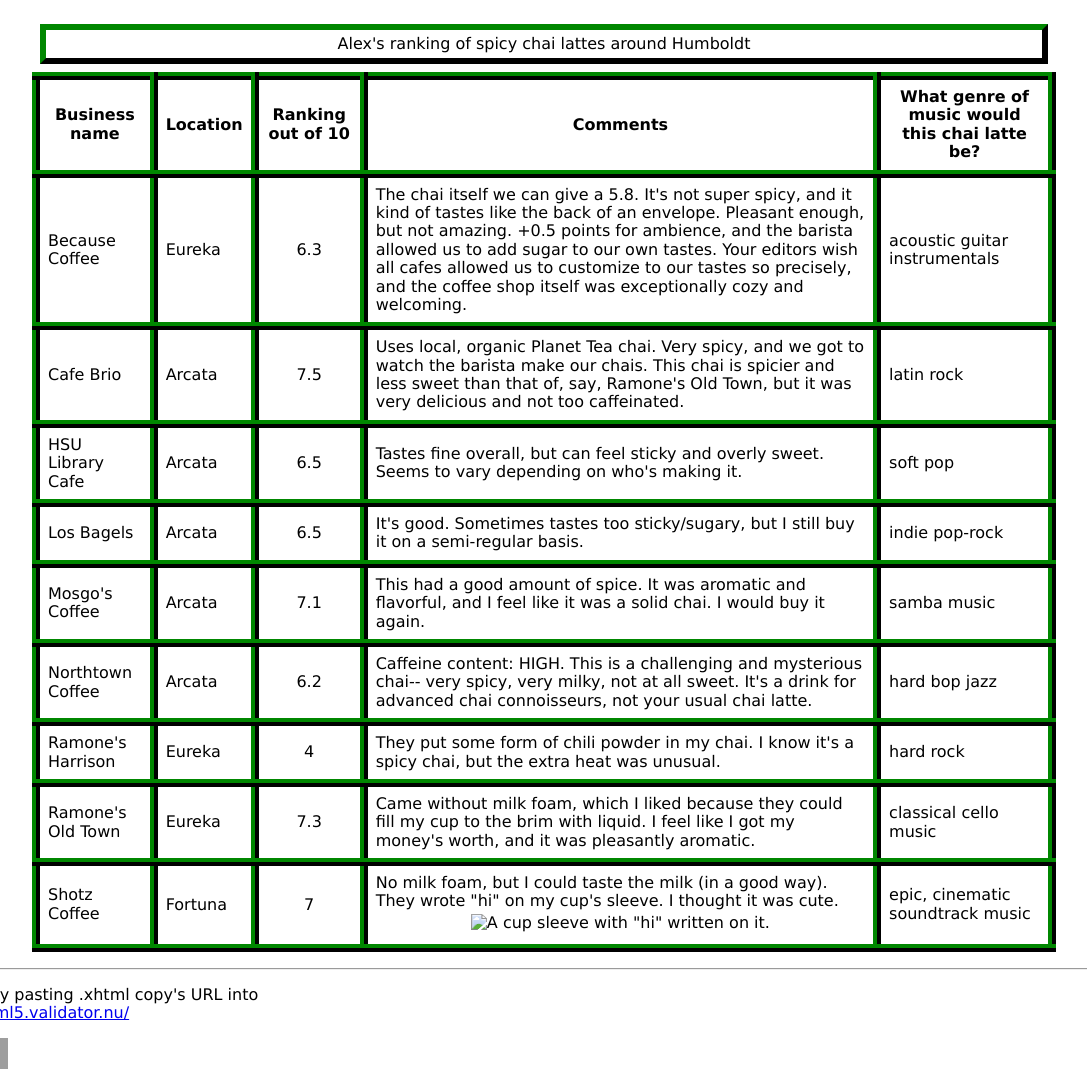
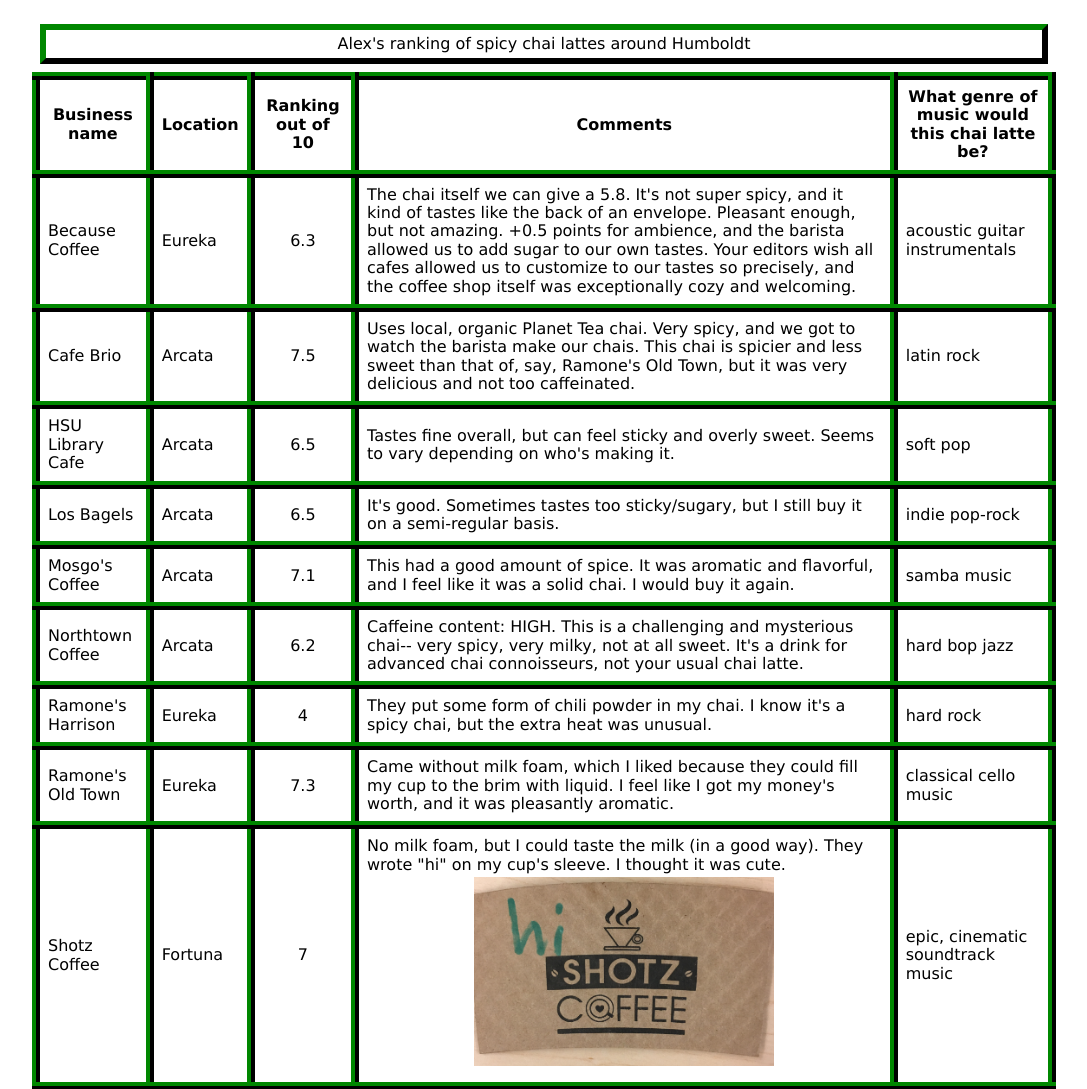
Before and after one commit to abchilders/abchilders.github.io, a plain HTML site: page chai-ranking.html in a window 1280 px wide. Shown: the top 1089 px of the page, without its empty margins (96-1183 px from the left). Drawn offline with nearby package versions, Linux system fonts and the light colour scheme; grey boxes are pictures that could not be loaded.

Commit message:
fixed broken img link

```diff
--- a/chai-ranking.html
+++ b/chai-ranking.html
@@ -120,7 +120,7 @@
 				 They wrote "hi" on my cup's sleeve. I thought it was cute.
 				 <br />
 				 <div id="sleeve_photo">
-					<img src="../cs328/images/shotz_sleeve.jpeg"
+					<img src="images/shotz_sleeve.jpeg"
 						alt="A cup sleeve with &quot;hi&quot; written on it."
 						width="300"/>
 				</div>
```
Also changed, not shown: index.html (+1 -1 lines), images/shotz_sleeve.jpeg (added).
